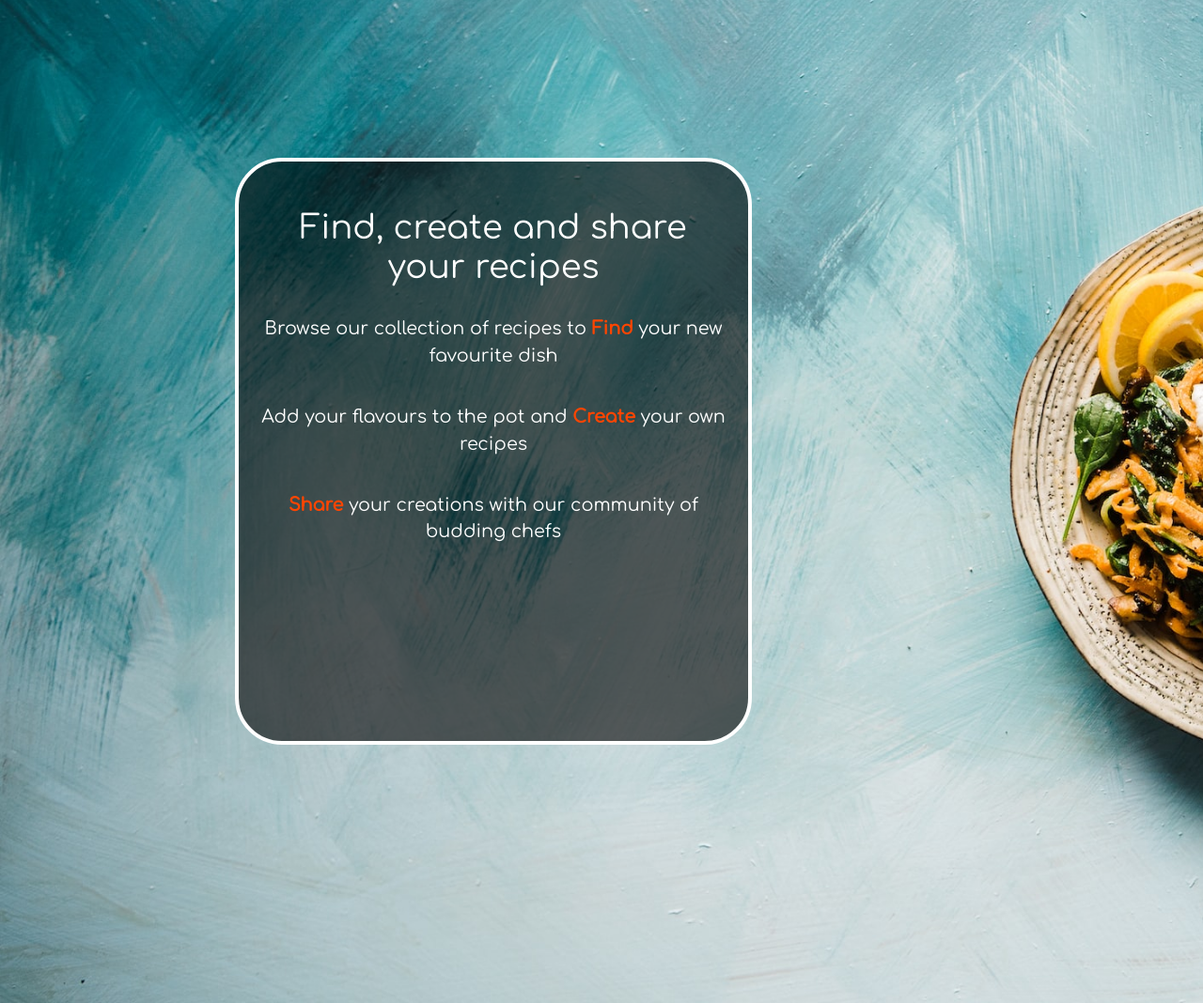
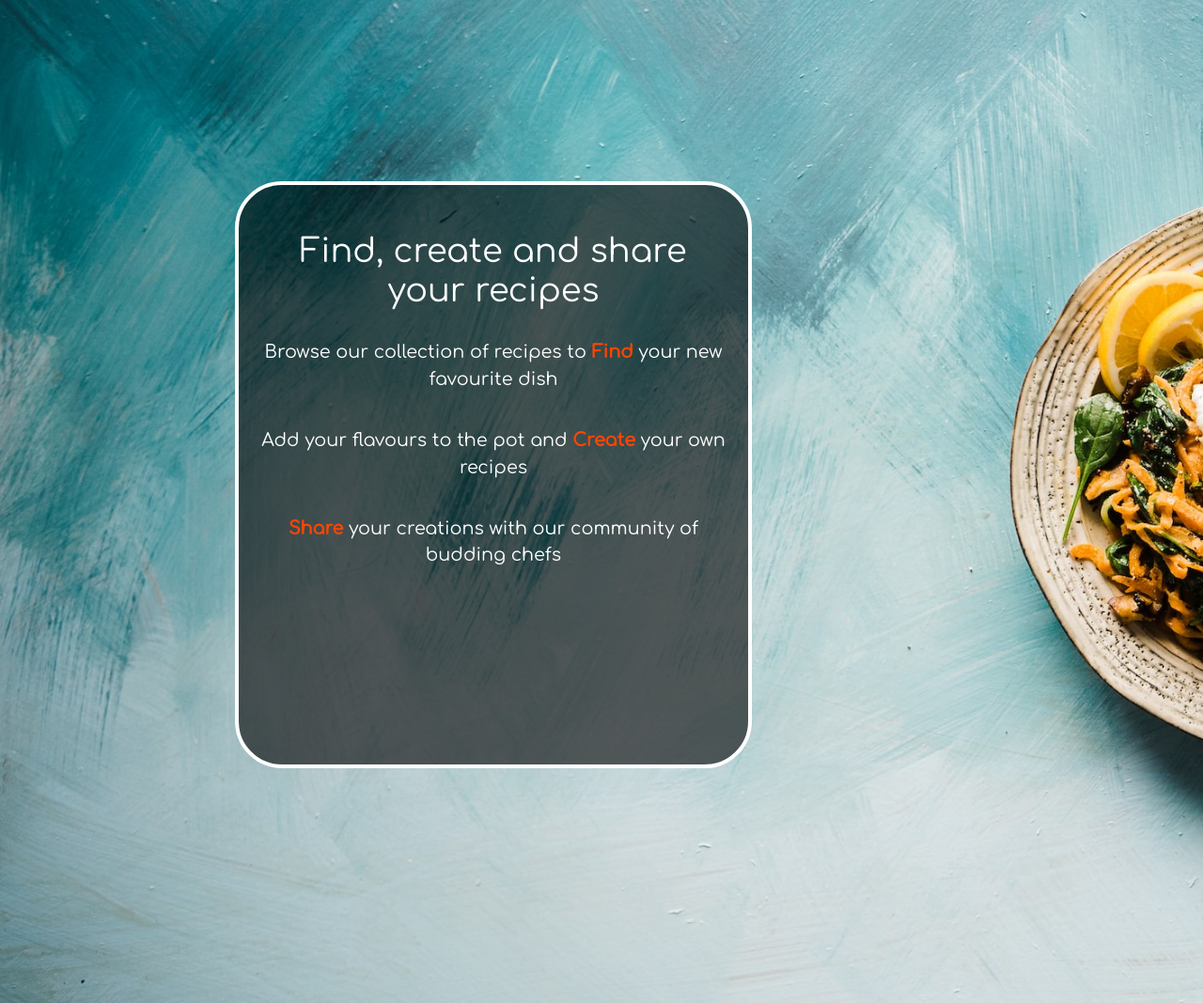
Before and after one commit to DHayes23/AMS-Recipe-Manager, a Python web app: template templates/index.html in a window 1280 px wide. Shown: the part 132-1200 px from the top of the page at 94% size. Run offline with Jinja, Linux system fonts and the light colour scheme; the template is opened without the code that fills it, so the values that code supplies are empty; some libraries are stand-ins or nearby versions; some web fonts are replaced.

Commit message:
Update margin on intro section box

```diff
--- a/static/css/main.css
+++ b/static/css/main.css
@@ -77,7 +77,7 @@
     background-color: rgba(0, 0, 0, 0.6);
     height: 625px;
     width: 550px;
-    margin-top: 550px;
+    margin-top: 575px;
     margin-left: 250px;
     border-radius: 50px;
     border: white solid 4px;
```
